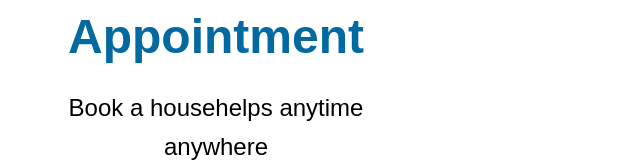
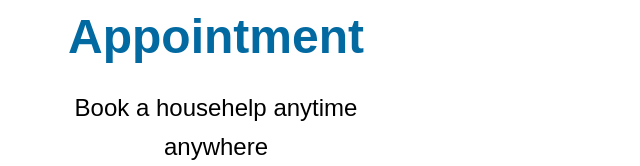
Before and after one commit to AbigaelKirwa/HouseHelpApp, a PHP site: page /booking.php in a window 1280 px wide. Shown: the part 802-968 px from the top of the page, without its empty margins (0-640 px from the left). Run offline with PHP 8.4, Linux system fonts and the light colour scheme; some libraries are stand-ins or nearby versions; some web fonts are replaced.

Commit message:
typo correction

```diff
--- a/booking.php
+++ b/booking.php
@@ -30,7 +30,7 @@
 <section class="pt-32 pl-12 w-96">
     <div class="text-center text-black">
         <h1 class="font-bold text-5xl leading-relaxed text-sky-700">Schedule an<br>Appointment</h1>
-        <p class="text-2xl leading-relaxed mt-3">Book a househelps anytime anywhere</p>
+        <p class="text-2xl leading-relaxed mt-3">Book a househelp anytime anywhere</p>
     </div>
 </section>
 </body>
```
